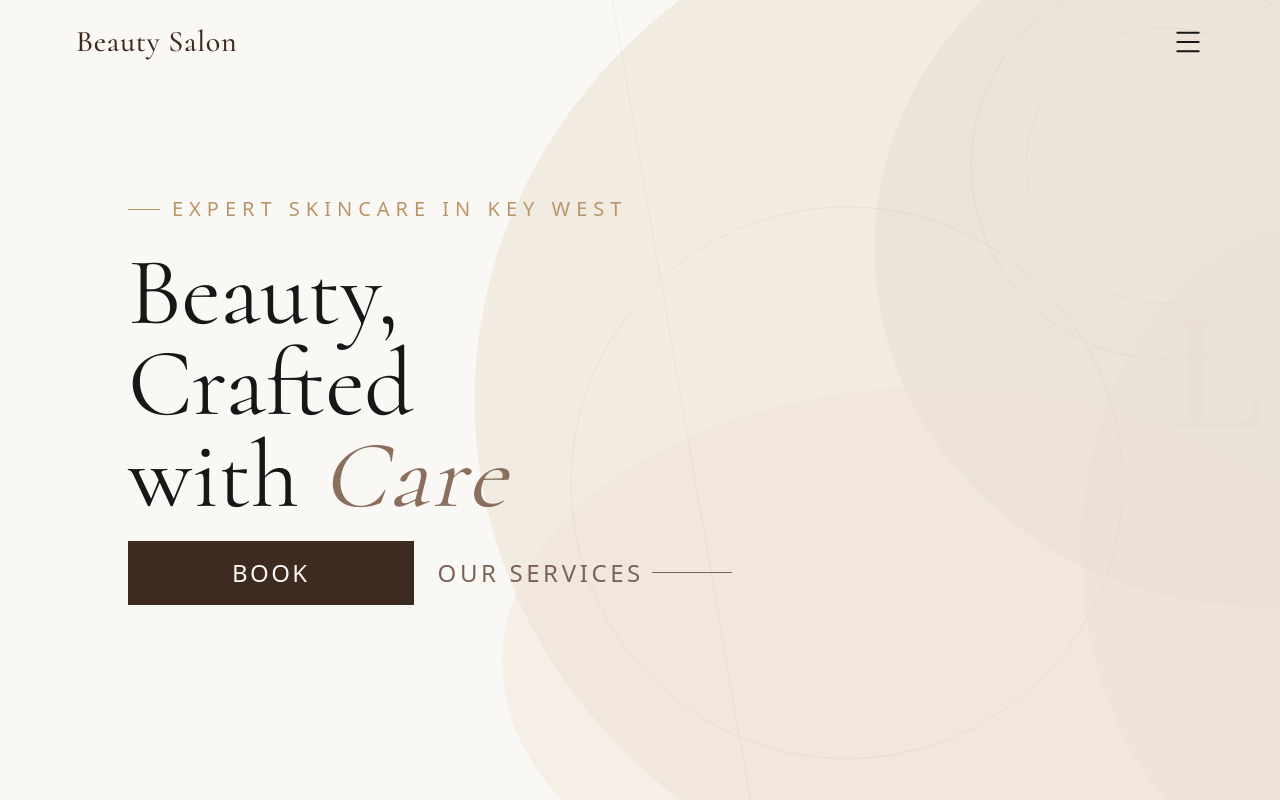
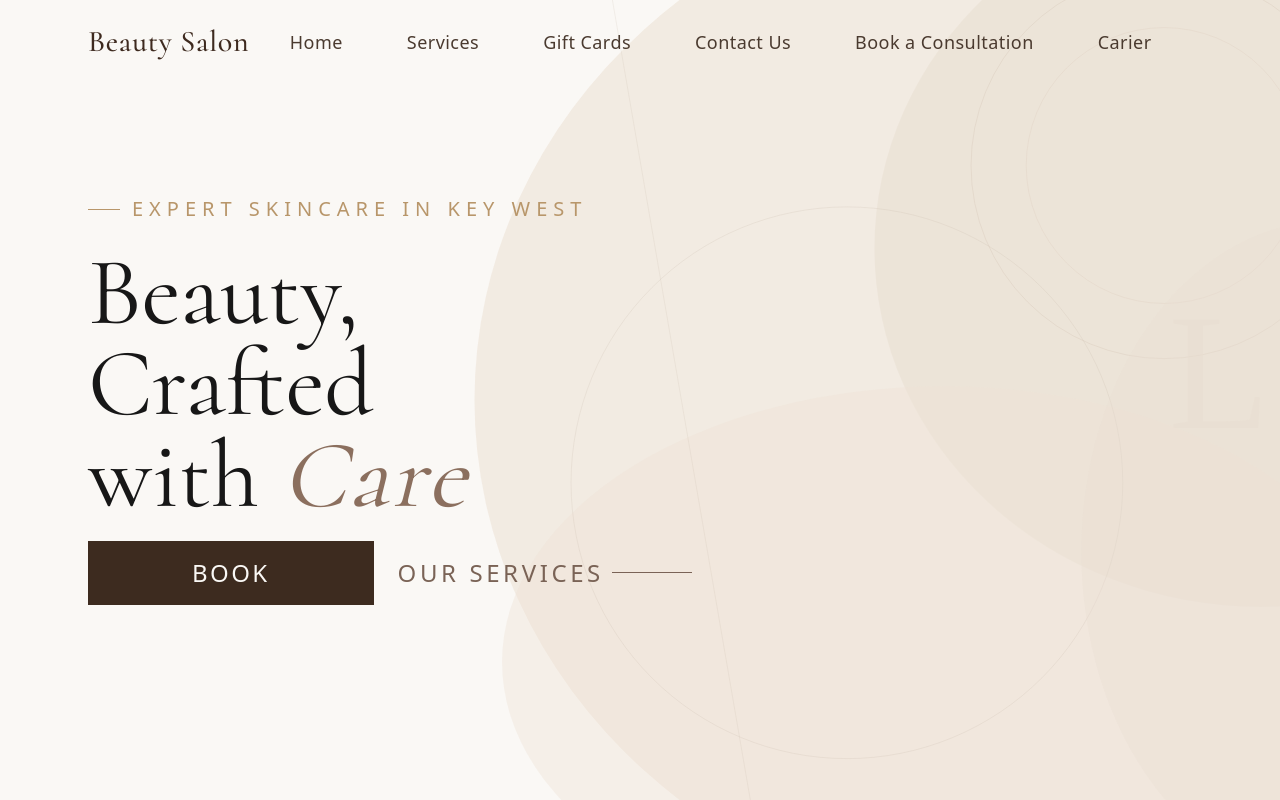
Before and after one commit to Paster8881/cosmetology-salon-app, a Next.js app: page / in a window 1280 px wide. Shown: the top 800 px of the page. Built offline with nearby package versions, Linux system fonts and the light colour scheme.

Commit message:
refactor(header):add lg breakpoint and create navmar for lg size

```diff
--- a/src/app/components/Fotter.tsx
+++ b/src/app/components/Fotter.tsx
@@ -53,14 +53,13 @@ export default function Footer() {
                 </div>
                 <h6 className="font-semibold uppercase tracking-widest text-gray-700 md:text-lg">{icon.title}</h6>
                 <div className="flex flex-col items-center gap-1 mt-1">
-                  {icon.descriptions.map((desciption , index) => (
+                  {icon.descriptions.map((desciption, index) => (
                     <div key={index}>
                       <p className="tracking-widest text-base ">
                         <a className="ml-1.5" href="./">
                           {desciption}
                         </a>
                       </p>
-
                     </div>
                   ))}
                 </div>
--- a/src/app/components/Header.tsx
+++ b/src/app/components/Header.tsx
@@ -1,7 +1,8 @@
 "use client";
 import { Menu } from "lucide-react";
 import MenuOverlay from "./MenuOverlay";
-
+import Container from "./ui/Container";
+import Navbar from "./ui/Navbar";
 import { useEffect, useState } from "react";
 
 
@@ -39,31 +40,37 @@ export default function Header() {
   }, []);
 
   // sroll to top
-  function srollToTop(){
+  function srollToTop() {
     window.scrollTo({ top: 0, behavior: 'smooth' });
   }
 
   return (
     <>
       <header
-        className={`fixed top-0 left-0 z-50 w-full px-6 py-6 md:px-10 transition-[background-color,backdrop-filter] duration-300 ${scrolled
-          ? "bg-secondary backdrop-blur"
+        className={`fixed top-0 left-0 z-50 w-full px-6 py-6 transition-[background-color,backdrop-filter] duration-300 ${scrolled
+          ? "bg-white/40 backdrop-blur-sm"
           : "bg-transparent"
           }`}
       >
-        <div className="mx-auto flex max-w-6xl items-center justify-between  md:px-3">
-          <div className=" font-cormorant leading-none text-[#3E2A1F]">
+        <div className="max-w-550 mx-auto px-6 md:px-10 lg:px-16">
+          <div className="flex flex-row  justify-between lg:grid lg:grid-cols-[auto_1fr_auto] lg:items-center">
+            <div className=" font-cormorant leading-none text-[#3E2A1F] justify-self-start">
               <button onClick={srollToTop}>
-              <h1 className="text-[#3E2A1F] text-xl font-medium tracking-wide md:text-3xl">Beauty
+                <h1 className="text-[#3E2A1F] text-xl font-medium tracking-wide md:text-3xl lg:text-3xl ">Beauty
                   Salon</h1>
               </button>
             </div>
 
-          <button onClick={toggleMenu}>
-            <Menu strokeWidth={1.5} className="w-5 h-5 md:w-8 md:h-8"/>
-          </button>
+            <div className="justify-self-center hidden lg:block">
+            <Navbar>
+            </Navbar>
+            </div>
 
 
+            <button onClick={toggleMenu}>
+              <Menu strokeWidth={1.5} className="w-5 h-5 md:w-8 md:h-8 lg:hidden" />
+            </button>
+          </div>
       </div>
       </header>
 
--- a/src/app/components/ui/Container.tsx
+++ b/src/app/components/ui/Container.tsx
@@ -1,6 +1,6 @@
 export default function Container({ children }: { children: React.ReactNode }) {
   return (
-    <div className="mx-auto w-full max-w-6xl px-6 md:px-10">
+    <div className="mx-auto w-full max-w-6xl px-6 md:px-10 lg:px-16  lg:mx-0">
       {children}
     </div>
   );
--- /dev/null
+++ b/src/app/components/ui/Navbar.tsx
@@ -0,0 +1,15 @@
+export default function Navbar(){
+  const services = ["Home", "Services", "Gift Cards", "Contact Us", "Book a Consultation", "Carier"]
+  return(
+    <nav className="hidden lg:flex text-[#4A3A2F] tracking-wide text-lg">
+      <ul className="flex gap-16">
+        {services.map((service , index) => (
+           <li key={index} className="flex flex-row items-center whitespace-nowrap">
+            {service}
+          </li>
+        ))}
+
+      </ul>
+    </nav>
+  )
+}
```
Lines whose indentation alone changed are shown as unchanged.
